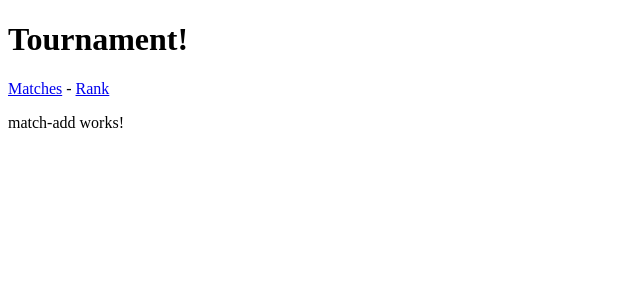
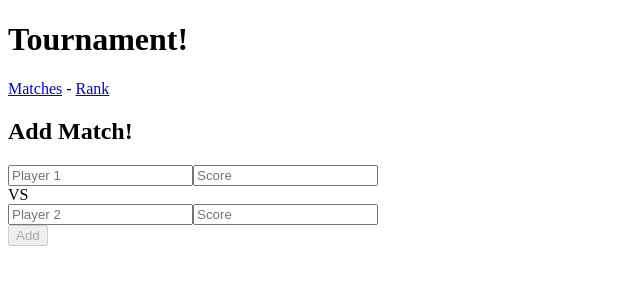
Before and after one commit to Bramvanheuvelen/sogeti_angular_tournament, an Angular app: page /match/add in a window 1280 px wide. Shown: the top 300 px of the page, without its empty margins (0-640 px from the left). Built offline with nearby package versions, Linux system fonts and the light colour scheme.

Commit message:
add matches form

```diff
--- a/src/app/match/match-add/match-add.component.html
+++ b/src/app/match/match-add/match-add.component.html
@@ -1,3 +1,15 @@
-<p>
-  match-add works!
-</p>
+<h2>Add Match!</h2>
+<form [formGroup]="addMatchForm" (ngSubmit)="onSubmit()">
+  <div class="player1">
+    <input type="text" formControlName="player1name" placeholder="Player 1">
+    <input type="number" formControlName="player1score" placeholder="Score">
+  </div>
+  VS
+  <div class="player2">
+    <input type="text" formControlName="player2name" placeholder="Player 2">
+    <input type="number" formControlName="player2score" placeholder="Score">
+  </div>
+  <div>
+    <button class="btn btn-danger" type="submit" [disabled]="!addMatchForm.valid">Add</button>
+  </div>
+</form>
--- a/src/app/match/match-add/match-add.component.ts
+++ b/src/app/match/match-add/match-add.component.ts
@@ -1,4 +1,5 @@
 import { Component, OnInit } from '@angular/core';
+import { FormBuilder, FormGroup, Validators } from '@angular/forms';
 
 @Component({
   selector: 'app-match-add',
@@ -6,10 +7,21 @@ import { Component, OnInit } from '@angular/core';
   styleUrls: ['./match-add.component.css']
 })
 export class MatchAddComponent implements OnInit {
+  addMatchForm: FormGroup;
 
-  constructor() { }
+  constructor(private formBuilder: FormBuilder) { }
 
   ngOnInit() {
+    this.addMatchForm = this.formBuilder.group({
+      player1name: ['', Validators.required],
+      player1score: ['', Validators.min(0)],
+      player2name: ['', Validators.required],
+      player2score: ['', Validators.min(0)],
+    })
+  }
+
+  onSubmit() {
+
   }
 
 }
--- a/src/app/match/match-list/match-list.component.html
+++ b/src/app/match/match-list/match-list.component.html
@@ -1,4 +1,5 @@
 <h2>Match History</h2>
+<a [routerLink]="['/match/add']">Add Match</a>
 <ul>
   <li *ngFor="let match of matches">
     <app-match-item [match]="match"></app-match-item>
--- a/src/app/match/match.module.ts
+++ b/src/app/match/match.module.ts
@@ -1,5 +1,6 @@
 import { NgModule } from '@angular/core';
 import { CommonModule } from '@angular/common';
+import { ReactiveFormsModule } from '@angular/forms'
 
 import { MatchRoutingModule } from './match-routing.module';
 import { MatchAddComponent } from './match-add/match-add.component';
@@ -11,7 +12,8 @@ import { MatchService } from './match.service';
 @NgModule({
   imports: [
     CommonModule,
-    MatchRoutingModule
+    MatchRoutingModule,
+    ReactiveFormsModule
   ],
   providers: [
     MatchService
```
Also changed, not shown: angular.json (line endings or trailing spaces), 1 other file (tests, documents, lock files or other folders).
